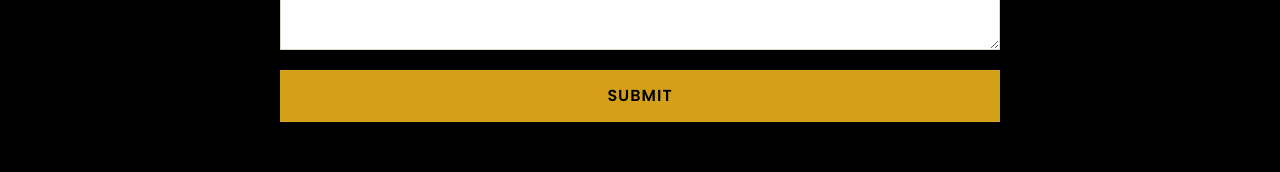
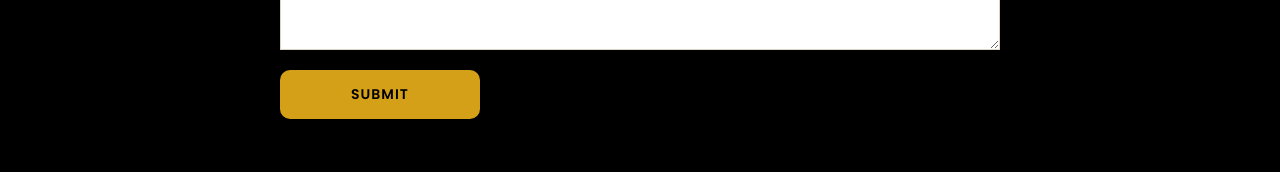
Before and after one commit to SanjanaThilakasiri/Fitness-Sports-Center, a React (Vite) app: page / in a window 1280 px wide. Shown: the part 5295-5467 px from the top of the page. Built offline with nearby package versions, Linux system fonts and the light colour scheme.

Commit message:
update contact section button

```diff
--- a/src/App.css
+++ b/src/App.css
@@ -906,17 +906,17 @@ body {
 }
 
 .contact-btn {
+  display: inline-block;
   background-color: #D4A017;
   color: #000000;
-  font-size: 16px;
+  text-decoration: none;
+  font-size: 14px;
   font-weight: 600;
+  padding: 14px 40px;
   text-transform: uppercase;
   letter-spacing: 1px;
-  padding: 14px 40px;
-  border: none;
-  cursor: pointer;
-  align-self: center;
-  width: 100%;
+  border-radius: 10px;
+  width: 200px;
 }
 
 .contact-btn:hover {
--- a/src/sections/Contact.jsx
+++ b/src/sections/Contact.jsx
@@ -82,11 +82,11 @@ export default function Contact() {
             />
           </div>
 
-          <button type="submit" className="contact-btn">
+      <button type="submit" className="contact-btn">
             Submit
           </button>
+        </form>
 
-        </form>
 
       </div>
     </section>
```
